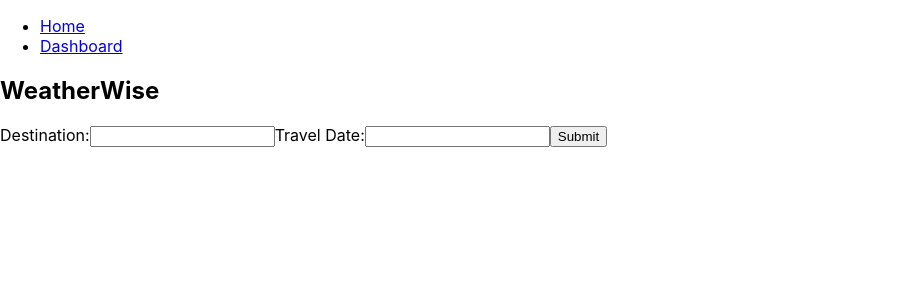
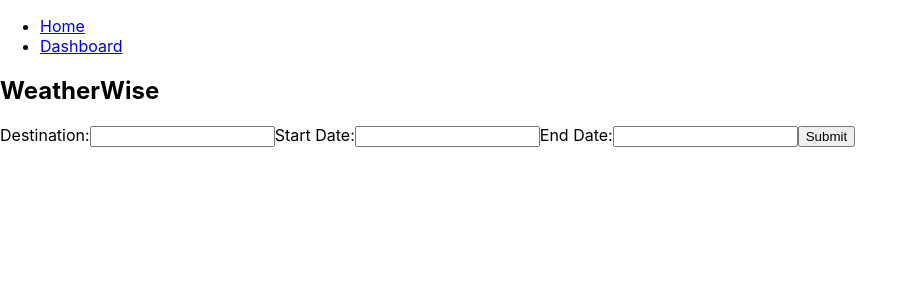
Before and after one commit to narekkarimyan/aidevday-team-1-front, a React (Create React App) app: page / in a window 1280 px wide. Shown: the top 300 px of the page, without its empty margins (0-918 px from the left). Built offline with nearby package versions, Linux system fonts and the light colour scheme.

Commit message:
Add end date input

```diff
--- a/src/WeatherForm.js
+++ b/src/WeatherForm.js
@@ -6,6 +6,7 @@ import { useNavigate } from 'react-router-dom';
 function WeatherForm({ updateUserPreferences }) {
 	const [destination, setDestination] = useState('');
 	const [travelDate, setTravelDate] = useState('');
+	const [endTravelDate, setEndTravelDate] = useState('');
 	const navigate = useNavigate();
 
 	const handleSubmit = async (e) => {
@@ -43,11 +44,19 @@ function WeatherForm({ updateUserPreferences }) {
 					/>
 				</label>
 				<label>
-					Travel Date:
+					Start Date:
 					<input
 						type="text"
 						value={travelDate}
 						onChange={(e) => setTravelDate(e.target.value)}
+					/>
+				</label>
+				<label>
+					End Date:
+					<input
+						type="text"
+						value={travelDate}
+						onChange={(e) => setEndTravelDate(e.target.value)}
 					/>
 				</label>
 				<button type="submit">Submit</button>
```
